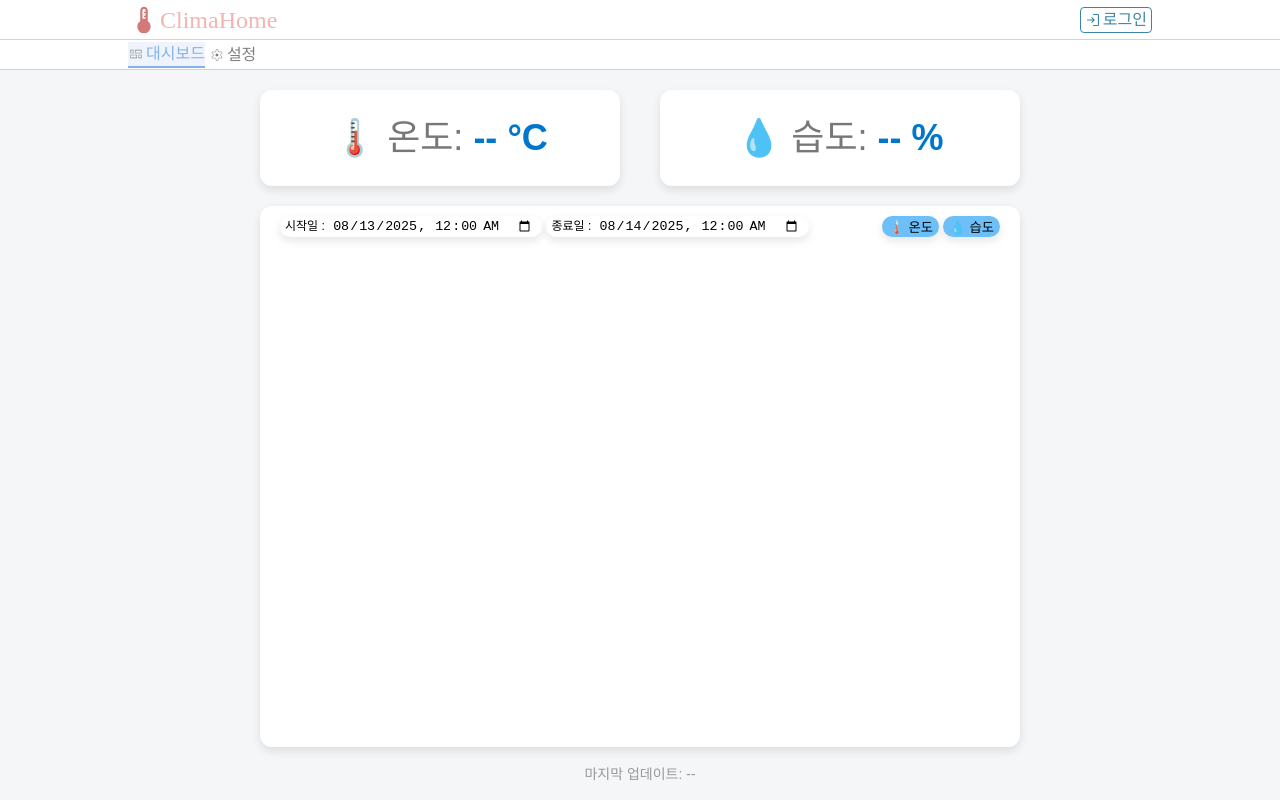
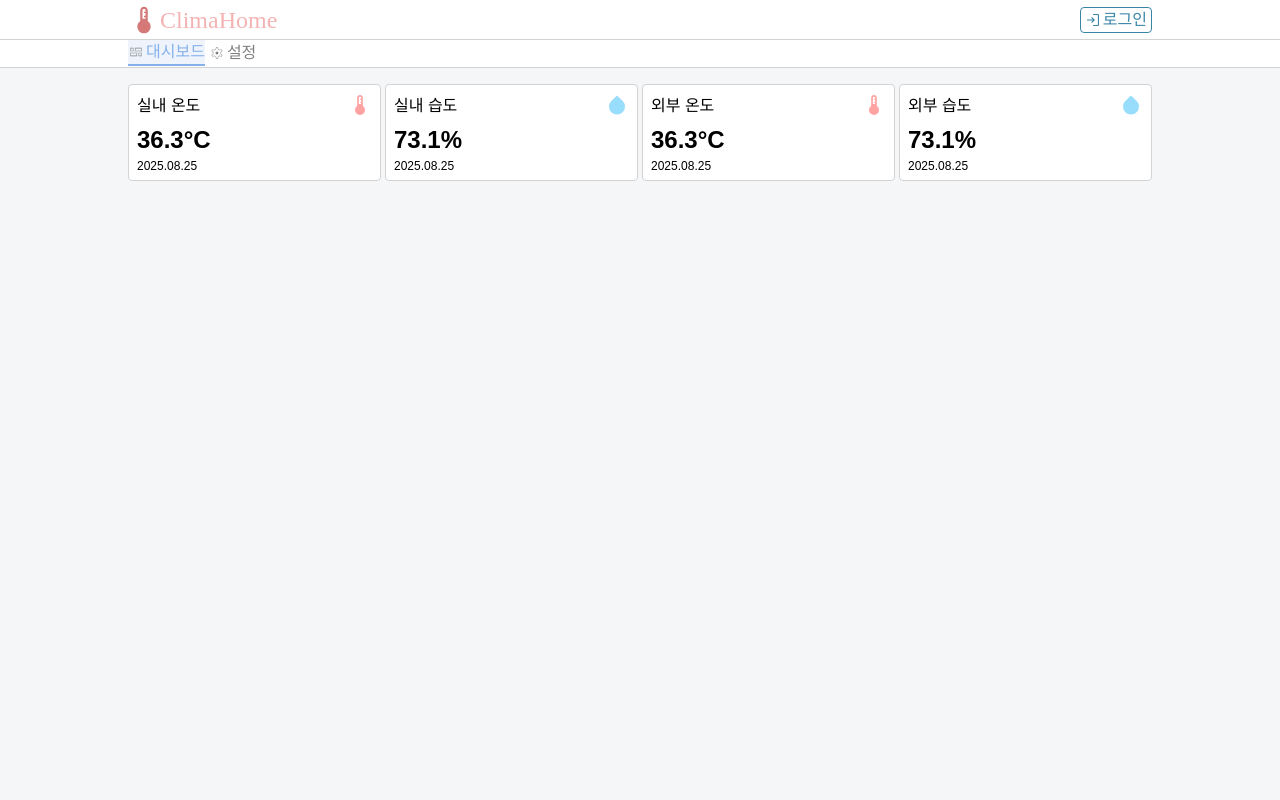
Before and after one commit to ShinSeongCheol/home-monitor, a React (Vite) app in the folder frontend/: page / in a window 1280 px wide. Built offline with nearby package versions, Linux system fonts and the light colour scheme; no server answers; what ag-grid-community would draw is missing.

Commit message:
💄 feat '대시보드'
- 대시보드 UI 변경

```diff
--- a/frontend/src/Dashboard.tsx
+++ b/frontend/src/Dashboard.tsx
@@ -3,45 +3,51 @@ import InfoCard from "./components/InfoCard";
 import LineChart from "./components/LineChart";
 
 import styles from './styles/Dashboard.module.css'
+import WeatherComponent from "./components/WeatherComponent";
 
 
 const Dashboard = () => {
-    const [measurementTime, setMesurementTime] = useState<string | Date>('--');
-    const [temperature, setTemperature] = useState<string | number>('--');
-    const [humidity, setHumidity] = useState<string | number>('--');
+    // const [measurementTime, setMesurementTime] = useState<string | Date>('--');
+    // const [temperature, setTemperature] = useState<string | number>('--');
+    // const [humidity, setHumidity] = useState<string | number>('--');
 
-    useEffect(() => {
-        const fetchData = () => {
-            fetch(`${import.meta.env.VITE_API_URL}/api/v1/dht11/log/latest`)
-                .then(response => response.json())
-                .then(data => {
-                    const measurementTime = new Date(data.measurementTime);
-                    const temperature = data.temperature;
-                    const humidity = data.humidity;
+    // useEffect(() => {
+    //     const fetchData = () => {
+    //         fetch(`${import.meta.env.VITE_API_URL}/api/v1/dht11/log/latest`)
+    //             .then(response => response.json())
+    //             .then(data => {
+    //                 const measurementTime = new Date(data.measurementTime);
+    //                 const temperature = data.temperature;
+    //                 const humidity = data.humidity;
 
-                    setMesurementTime(measurementTime);
-                    setTemperature(temperature);
-                    setHumidity(humidity);
-                }
-                )
-        }
+    //                 setMesurementTime(measurementTime);
+    //                 setTemperature(temperature);
+    //                 setHumidity(humidity);
+    //             }
+    //             )
+    //     }
 
-        fetchData();
+    //     fetchData();
 
-        const interval = setInterval(fetchData, 60000);
+    //     const interval = setInterval(fetchData, 60000);
 
-        return () => clearInterval(interval);
-    }, []);
+    //     return () => clearInterval(interval);
+    // }, []);
 
     return (
-        <>
-            <div className={styles.container}>
-                <InfoCard value={temperature} unit='°C' label='🌡️ 온도: '></InfoCard>
-                <InfoCard value={humidity} unit='%' label='💧 습도: '></InfoCard>
-            </div>
-            <LineChart></LineChart>
-            <div className={styles.timestamp} id="timestamp">마지막 업데이트: {measurementTime.toLocaleString()}</div>
-        </>
+        // <>
+        //     <div className={styles.container}>
+        //         <InfoCard value={temperature} unit='°C' label='🌡️ 온도: '></InfoCard>
+        //         <InfoCard value={humidity} unit='%' label='💧 습도: '></InfoCard>
+        //     </div>
+        //     <LineChart></LineChart>
+        //     <div className={styles.timestamp} id="timestamp">마지막 업데이트: {measurementTime.toLocaleString()}</div>
+        // </>
+        <main className={styles.main}>
+            <section className={styles.section}>
+                <WeatherComponent></WeatherComponent>
+            </section>
+        </main>
     );
 }
 
--- /dev/null
+++ b/frontend/src/components/WeatherComponent.tsx
@@ -0,0 +1,52 @@
+import styles from '../styles/weatherComponent.module.css';
+import HumiditySVG from '../assets/humidity.svg?react';
+import TemeratureSVG from '../assets/device_thermostat.svg?react'
+
+const weatherComponent = () => {
+    return (
+        <div className={styles.container}>
+            <div className={styles.card}>
+                <div className={styles.cardHeader}>
+                    <p>실내 온도</p>
+                    <span><TemeratureSVG width={"24px"} height={"24px"} fill='#ffa2a2ff'></TemeratureSVG></span>
+                </div>
+                <div className={styles.cardContent}>
+                    <span>36.3°C</span>
+                    <p>2025.08.25</p>
+                </div>
+            </div>
+            <div className={styles.card}>
+                <div className={styles.cardHeader}>
+                    <p>실내 습도</p>
+                    <span><HumiditySVG width={"24px"} height={"24px"} fill='#99ddfdff'></HumiditySVG></span>
+                </div>
+                <div className={styles.cardContent}>
+                    <span>73.1%</span>
+                    <p>2025.08.25</p>
+                </div>
+            </div>
+            <div className={styles.card}>
+                <div className={styles.cardHeader}>
+                    <p>외부 온도</p>
+                    <span><TemeratureSVG width={"24px"} height={"24px"} fill='#ffa2a2ff'></TemeratureSVG></span>
+                </div>
+                <div className={styles.cardContent}>
+                    <span>36.3°C</span>
+                    <p>2025.08.25</p>
+                </div>
+            </div>
+            <div className={styles.card}>
+                <div className={styles.cardHeader}>
+                    <p>외부 습도</p>
+                    <span><HumiditySVG width={"24px"} height={"24px"} fill='#99ddfdff'></HumiditySVG></span>
+                </div>
+                <div className={styles.cardContent}>
+                    <span>73.1%</span>
+                    <p>2025.08.25</p>
+                </div>
+            </div>
+        </div>
+    )
+}
+
+export default weatherComponent;
--- a/frontend/src/styles/App.module.css
+++ b/frontend/src/styles/App.module.css
@@ -4,6 +4,7 @@ body {
 }
 
 .app {
+    height: 100%;
     display: flex;
     flex-direction: column;
     align-items: center;
--- a/frontend/src/styles/Dashboard.module.css
+++ b/frontend/src/styles/Dashboard.module.css
@@ -14,3 +14,14 @@
     width: 100%;
   }
 }
+
+.main {
+  width: 100%;
+  height: 100%;
+}
+
+.section {
+  width: 1024px;
+  margin: 0 auto;
+  padding: 16px;
+}
--- /dev/null
+++ b/frontend/src/styles/WeatherComponent.module.css
@@ -0,0 +1,38 @@
+.container {
+    display: flex;
+    justify-content: space-between;
+    gap: 4px;
+}
+
+.card {
+    width: 100%;
+    background-color: white;
+
+    border: 1px solid lightgray;
+    border-radius: 4px;
+
+    display: flex;
+    flex-direction: column;
+
+    padding: 8px;
+}
+
+.cardHeader {
+    display: flex;
+    justify-content: space-between;
+    align-items: center;
+}
+
+.cardContent {
+    margin-top: 8px;
+}
+
+.cardContent span {
+    font-size: 24px;
+    font-weight: bold;
+}
+
+.cardContent p {
+    margin-top: 8px;
+    font-size: 12px;
+}
--- a/frontend/src/styles/reset.css
+++ b/frontend/src/styles/reset.css
@@ -46,3 +46,7 @@ table {
 	border-collapse: collapse;
 	border-spacing: 0;
 }
+
+html, body, #root {
+	height: 100%;
+}
```
Also changed, not shown: frontend/src/assets/humidity.svg (added).
